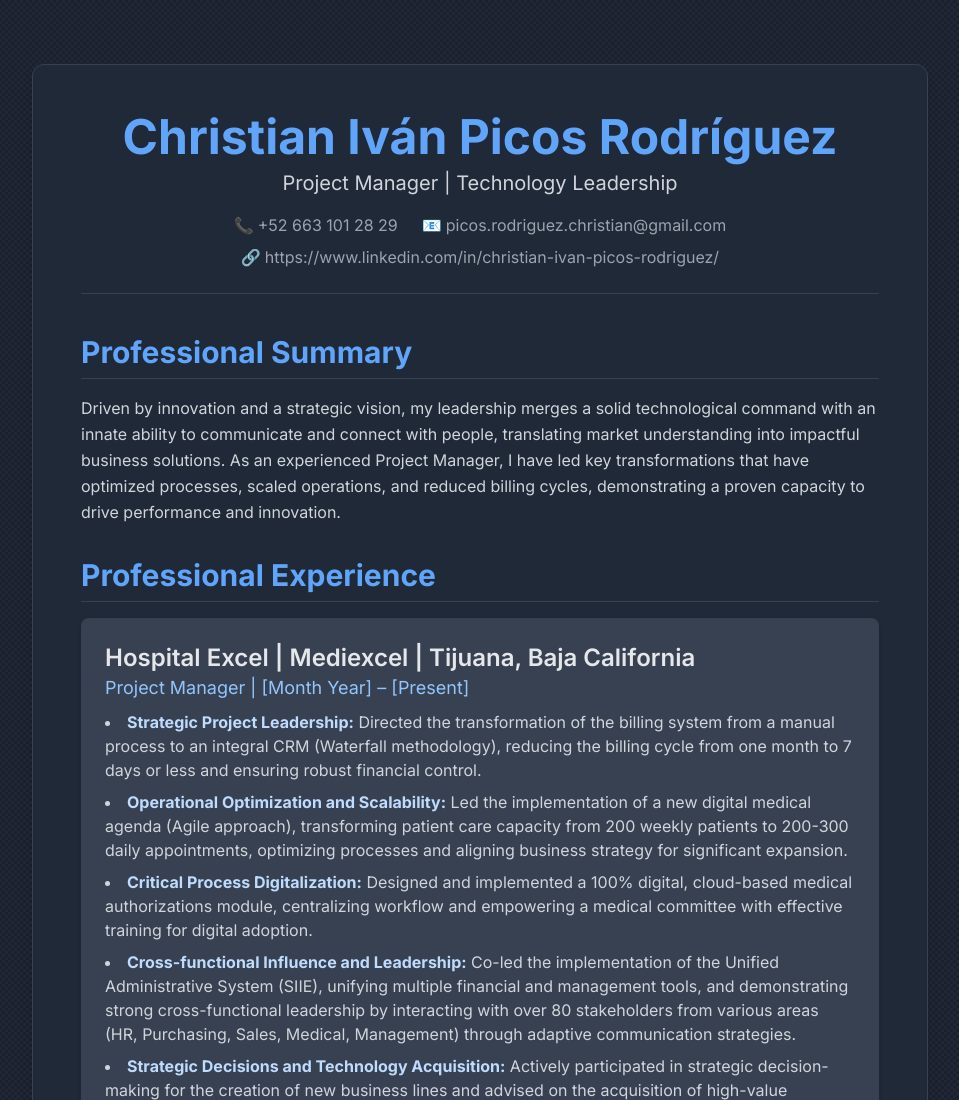
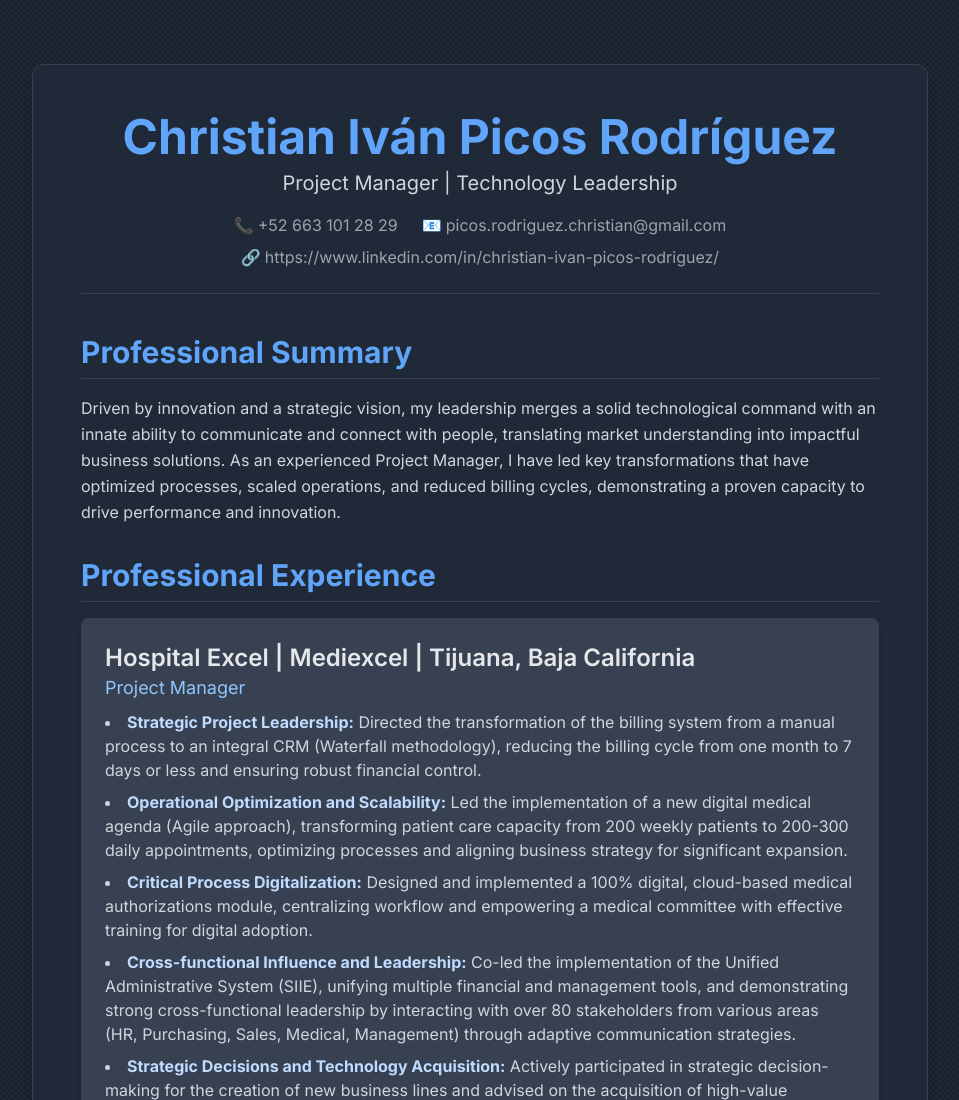
Before and after one commit to cpicos/Enteracloud, a plain HTML site: page cv_eng.html in a window 1280 px wide. Shown: the top 1100 px of the page, without its empty margins (160-1119 px from the left). Drawn offline with nearby package versions, Linux system fonts and the light colour scheme.

Commit message:
Update cv_eng.html

```diff
--- a/cv_eng.html
+++ b/cv_eng.html
@@ -71,7 +71,7 @@
             <h2 class="text-2xl sm:text-3xl font-bold text-blue-400 mb-4 border-b border-gray-700 pb-2">Professional Experience</h2>
             <div class="bg-gray-700 p-6 rounded-lg shadow-md mb-6">
                 <h3 class="text-xl sm:text-2xl font-semibold text-gray-200">Hospital Excel | Mediexcel | Tijuana, Baja California</h3>
-                <p class="text-blue-300 text-lg mb-2">Project Manager | [Month Year] – [Present]</p>
+                <p class="text-blue-300 text-lg mb-2">Project Manager</p>
                 <ul class="list-disc list-inside space-y-2 text-gray-300">
                     <li>
                         <strong class="text-blue-200">Strategic Project Leadership:</strong> Directed the transformation of the billing system from a manual process to an integral CRM (Waterfall methodology), reducing the billing cycle from one month to 7 days or less and ensuring robust financial control.
```
